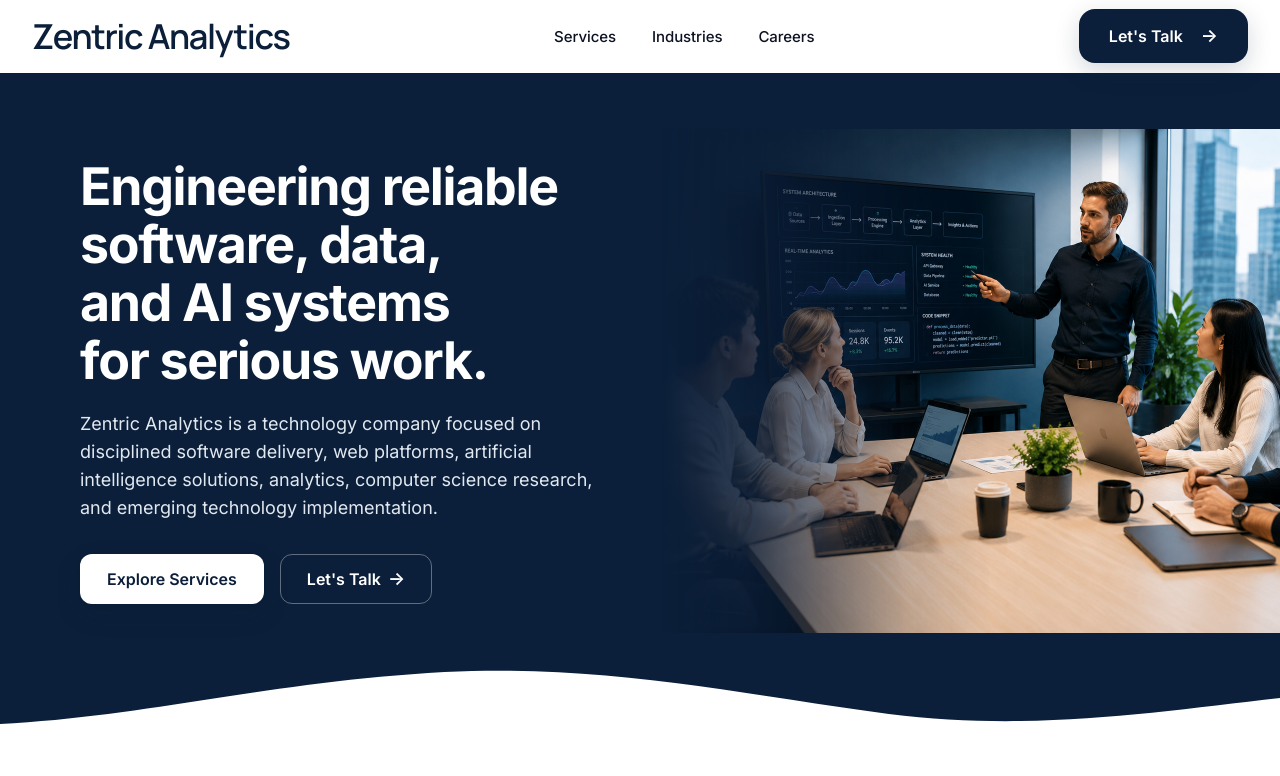
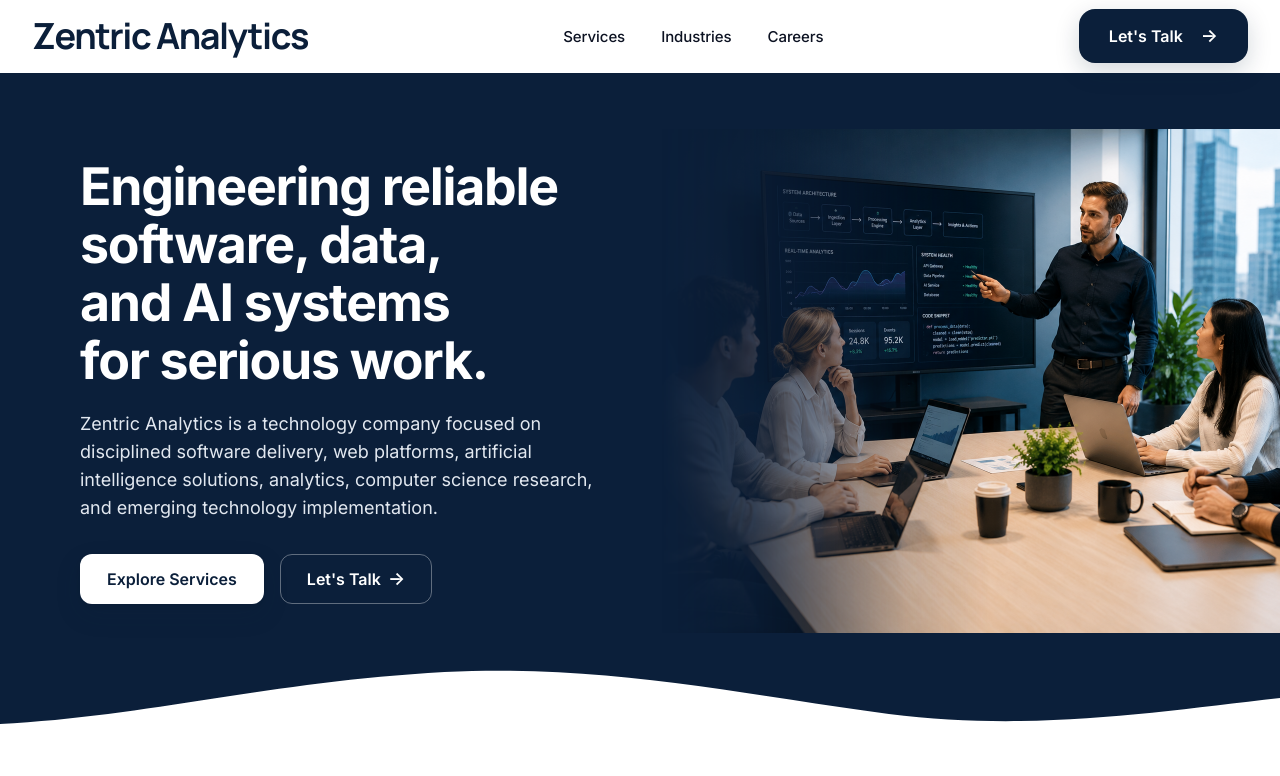
Before and after one commit to Zentric-Analytics/Zentricanalytics.com, a Next.js app: page / in a window 1280 px wide. Shown: the top 776 px of the page. Built offline with nearby package versions, Linux system fonts and the light colour scheme.

Commit message:
Update wordmark typography

```diff
--- a/src/app/globals.css
+++ b/src/app/globals.css
@@ -1,4 +1,4 @@
-@import url('https://fonts.googleapis.com/css2?family=Inter:wght@100..900&family=Manrope:wght@600&display=swap');
+@import url('https://fonts.googleapis.com/css2?family=Inter:wght@100..900&family=Manrope:wght@700&display=swap');
 
 @tailwind base;
 @tailwind components;
@@ -13,14 +13,14 @@ html,body{width:100%;min-width:0;overflow-x:hidden}
 body{margin:0;background:#f7f9fc;color:#0c1222;font-family:Inter,system-ui,-apple-system,BlinkMacSystemFont,'Segoe UI',sans-serif}
 
 
-.zentric-wordmark{font-family:Manrope,Inter,system-ui,sans-serif;font-size:1.6rem;font-weight:600;letter-spacing:-0.04em;line-height:1;white-space:nowrap}
+.zentric-wordmark{font-family:Manrope;font-size:1.75rem;font-weight:700;letter-spacing:-0.04em;line-height:1;white-space:nowrap}
 
 @media (min-width:768px){
-  .zentric-wordmark{font-size:1.9rem}
+  .zentric-wordmark{font-size:2rem}
 }
 
 @media (min-width:1024px){
-  .zentric-wordmark{font-size:2.15rem}
+  .zentric-wordmark{font-size:2.25rem}
 }
 
 .field{display:flex;min-width:0;flex-direction:column;gap:.4rem}
```
Also changed, not shown: 1 other file (tests, documents, lock files or other folders).
